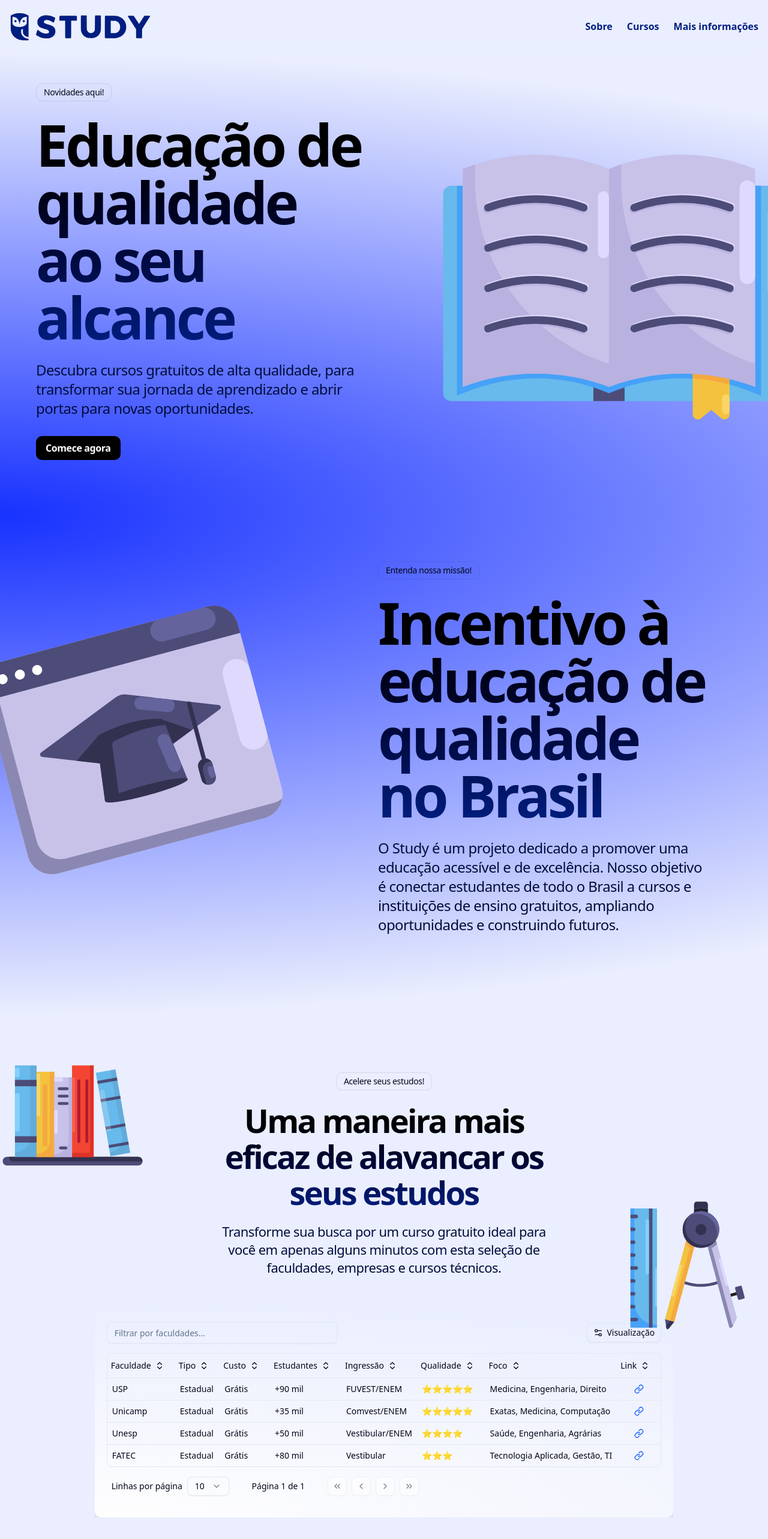
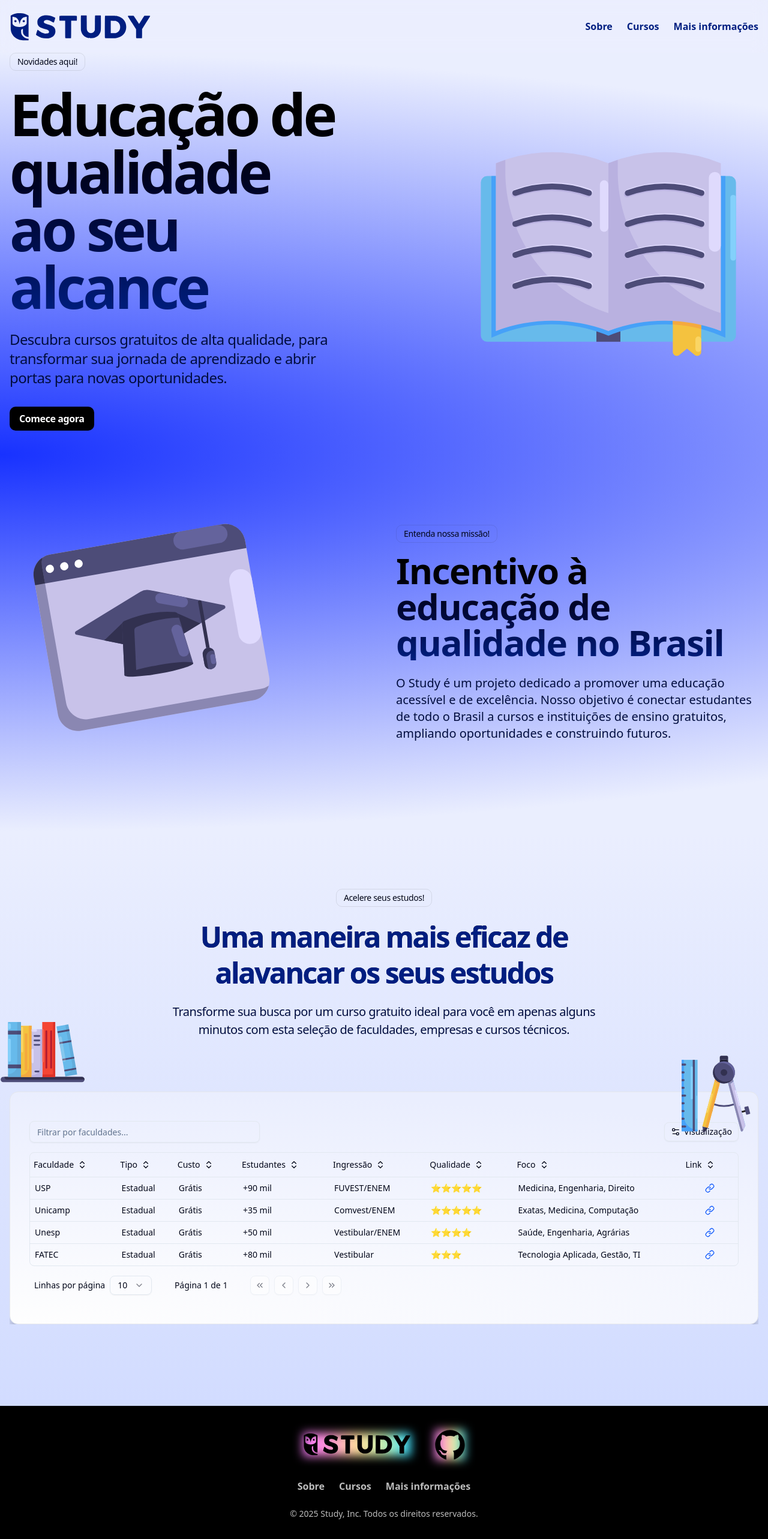
Before and after one commit to GustavoAlmeida-cy/study-project, a Next.js app: page / in a window 1280 px wide. Shown: the top 2566 px of the page at 60% size. Built offline with nearby package versions, Linux system fonts and the light colour scheme.

Commit message:
mobile fix

```diff
--- a/src/app/layout.tsx
+++ b/src/app/layout.tsx
@@ -28,7 +28,7 @@ export default function RootLayout({
     <html lang="pt-BR">
       <body
         id="initial"
-        className={`${geistSans.variable} ${geistMono.variable} antialiased bg-[#EAEEFE]`}
+        className={`${geistSans.variable} ${geistMono.variable} antialiased bg-[#EAEEFE] w-109 sm:w-auto`}
       >
         <ScrollTopButton />
         {children}
--- a/src/components/sections/about.tsx
+++ b/src/components/sections/about.tsx
@@ -1,8 +1,6 @@
 "use client";
 
-// Assets
 import webStudyImage from "@/assets/study_web.svg";
-
 import { motion, useScroll, useTransform } from "framer-motion";
 import { useRef } from "react";
 
@@ -20,31 +18,29 @@ export const About = () => {
     <section
       id="about"
       ref={aboutRef}
-      className="pt-8 pb-20 md:pt-6 md:pb-20 bg-[radial-gradient(ellipse_200%_100%_at_top_left,#1832FF,#EAEEFE)] overflow-x-clip"
+      className="pt-12 pb-20 bg-[radial-gradient(ellipse_200%_100%_at_top_left,#1832FF,#EAEEFE)] overflow-x-clip"
     >
-      <div className="container mx-auto px-5 w-300">
-        <div className="flex flex-wrap lg:flex-nowrap items-center justify-between gap-10 mx-10">
-          {/* Image */}
-          <div className="hidden lg:flex mt-20 h-[650px] flex-1 relative w-[250px] md:w-[550px] xs:w-[220px]">
+      <div className="container mx-auto px-4">
+        <div className="flex flex-col lg:flex-row items-center justify-between gap-10">
+          {/* Imagem decorativa */}
+          <div className="hidden lg:flex flex-1 justify-center relative h-[400px] lg:h-[500px]">
             <motion.img
               src={webStudyImage.src}
               alt="Web study image"
-              height={500}
-              width={500}
-              className="hidden lg:block md:absolute select-none absolute top-10 -left-30 rotate-[-15deg]"
-              style={{
-                translateY: translateY,
-              }}
+              width={400}
+              height={400}
+              className="select-none absolute top-15 left-10 rotate-[-10deg]"
+              style={{ translateY }}
             />
           </div>
 
-          {/* Text */}
-          <div className="w-[250px]  md:w-[550px] xs:w-[220px]">
-            <div className="tag">Entenda nossa missão!</div>
-            <h1 className="text-5xl md:text-8xl font-bold tracking-tighter bg-gradient-to-b from-black to-[#001E80] text-transparent bg-clip-text mt-6">
+          {/* Texto */}
+          <div className="flex-1 text-center lg:text-left">
+            <div className="tag mb-4">Entenda nossa missão!</div>
+            <h1 className="text-3xl sm:text-5xl lg:text-6xl font-bold tracking-tight bg-gradient-to-b from-black to-[#001E80] text-transparent bg-clip-text">
               Incentivo à educação de qualidade no Brasil
             </h1>
-            <p className="text-2xl text-[#010D3E] tracking-tight mt-6">
+            <p className="text-base sm:text-lg lg:text-xl text-[#010D3E] mt-6">
               O Study é um projeto dedicado a promover uma educação acessível e
               de excelência. Nosso objetivo é conectar estudantes de todo o
               Brasil a cursos e instituições de ensino gratuitos, ampliando
--- a/src/components/sections/education.tsx
+++ b/src/components/sections/education.tsx
@@ -6,14 +6,12 @@ import bookImage from "@/assets/book_3.svg";
 
 // * Libs
 import { motion, useScroll, useTransform } from "framer-motion";
-import { useRef } from "react";
+import { useRef, useEffect, useState } from "react";
 
 // * Data Table Components
 import { College, columns } from "@/components/sections/data_table/columns";
 import { DataTable } from "@/components/sections/data_table/data-table";
 import { getCollegesData } from "@/data/colleges-data";
-
-import { useEffect, useState } from "react";
 
 export default function Education() {
   const [data, setData] = useState<College[]>([]);
@@ -35,51 +33,47 @@ export default function Education() {
     <section
       id="education"
       ref={sectionRef}
-      className="bg-gradient-to-b from-[#EAEEFE] to=[#D2DCFF] py-24 overflow-x-clip"
+      className="bg-gradient-to-b from-[#EAEEFE] to-[#D2DCFF] py-16 md:py-24 overflow-x-clip"
     >
       <div className="container mx-auto px-4">
-        {/* Text */}
-        <div className="section-heading">
-          <div className="flex justify-center">
-            <div className="tag">Acelere seus estudos!</div>
-          </div>
-          <h2 className="section-title mt-5">
+        {/* Cabeçalho de seção */}
+        <div className="text-center max-w-3xl mx-auto">
+          <div className="tag">Acelere seus estudos!</div>
+          <h2 className="section-title mt-5 text-3xl md:text-5xl font-bold text-[#001E80]">
             Uma maneira mais eficaz de alavancar os seus estudos
           </h2>
-          <p className="section-description mt-5">
+          <p className="section-description mt-5 text-lg md:text-xl text-[#010D3E]">
             Transforme sua busca por um curso gratuito ideal para você em apenas
             alguns minutos com esta seleção de faculdades, empresas e cursos
             técnicos.
           </p>
         </div>
-        {/* Images */}
-        <div className="relative">
+
+        {/* Imagens decorativas visíveis somente em telas lg+ */}
+        <div className="relative my-12">
           <motion.img
             src={mansonImage.src}
             alt="Manson image"
-            height={250}
-            width={250}
-            className="hidden select-none lg:block absolute right-0 -top-50"
-            style={{
-              translateY: translateY,
-            }}
+            height={150}
+            width={150}
+            className="hidden lg:block select-none absolute right-0 -top-20"
+            style={{ translateY }}
           />
           <motion.img
             src={bookImage.src}
             alt="Books image"
-            height={250}
-            width={250}
-            className="hidden select-none lg:block absolute -left-5 bottom-50"
-            style={{
-              translateY: translateY,
-            }}
+            height={150}
+            width={150}
+            className="hidden lg:block select-none absolute -left-5 bottom-0"
+            style={{ translateY }}
           />
         </div>
       </div>
-      {/* Table antiga não tem o problema de scroll */}
-      <div className="container mx-auto flex py-10 justify-center">
-        <div className="overflow-x-auto">
-          <div className="p-5 border-4shadow-black/20 shadow-2xl rounded-lg border-gray-100  bg-[radial-gradient(ellipse_200%_100%_at_bottom_left,#FEFEFE,#EAEEFE)] overflow-x-clip">
+
+      {/* Tabela de dados */}
+      <div className="container mx-auto px-4 py-10">
+        <div className="w-full overflow-x-auto">
+          <div className="min-w-[640px] sm:min-w-full p-4 sm:p-6 md:p-8 border shadow-black/20 shadow-xl rounded-xl border-gray-200 bg-[radial-gradient(ellipse_200%_100%_at_bottom_left,#FEFEFE,#EAEEFE)]">
             <DataTable columns={columns} data={data} />
           </div>
         </div>
--- a/src/components/sections/footer.tsx
+++ b/src/components/sections/footer.tsx
@@ -7,11 +7,13 @@ export const Footer = () => {
   return (
     <footer
       id="footer"
-      className="bg-black text-[#BCBCBC] text-sm py-10 text-center overflow-x-clip"
+      className="bg-black text-[#BCBCBC] text-sm py-10 text-center"
     >
       <div className="container mx-auto px-4">
-        <div className="flex justify-center items-center gap-10">
-          <div className="inline-flex relative before:content-[''] before:h-full before:w-full before:top-0 before:bottom-0 before:blur before:bg-[linear-gradient(to_right,#F87BFF,#FB92CF,#FFDD9B,#C2F0B1,#2FD8FE)] before:absolute">
+        {/* Logo + Social */}
+        <div className="flex flex-col sm:flex-row justify-center items-center gap-6 sm:gap-10">
+          {/* Logo com efeito */}
+          <div className="relative inline-flex before:content-[''] before:absolute before:inset-0 before:blur before:bg-[linear-gradient(to_right,#F87BFF,#FB92CF,#FFDD9B,#C2F0B1,#2FD8FE)]">
             <Link href="#initial">
               <Image
                 src={Logo}
@@ -22,15 +24,17 @@ export const Footer = () => {
               />
             </Link>
           </div>
-          <div className="inline-flex rounded-b-lg relative before:content-[''] before:h-full before:w-full before:top-0 before:bottom-0 before:blur before:bg-[linear-gradient(to_right,#F87BFF,#FB92CF,#FFDD9B,#C2F0B1,#2FD8FE)] before:absolute">
+
+          {/* GitHub com efeito */}
+          <div className="relative inline-flex before:content-[''] before:absolute before:inset-0 before:blur before:bg-[linear-gradient(to_right,#F87BFF,#FB92CF,#FFDD9B,#C2F0B1,#2FD8FE)] rounded-b-lg">
             <Link
               href="https://github.com/GustavoAlmeida-cy/study-project"
-              target="_black"
+              target="_blank"
+              rel="noopener noreferrer"
             >
-              {" "}
               <Image
                 src={SocialGitHub}
-                alt="Menu"
+                alt="GitHub"
                 width={50}
                 height={50}
                 className="select-none cursor-pointer relative"
@@ -38,7 +42,9 @@ export const Footer = () => {
             </Link>
           </div>
         </div>
-        <nav className="flex flex-col md:flex-row md:justify-center gap-6 mt-8">
+
+        {/* Navegação */}
+        <nav className="flex flex-col sm:flex-row justify-center items-center gap-4 sm:gap-6 mt-8 text-base">
           <Link
             className="hover:opacity-80 transition-opacity font-bold"
             href="#about"
@@ -58,7 +64,9 @@ export const Footer = () => {
             Mais informações
           </Link>
         </nav>
-        <p className="mt-6">
+
+        {/* Copyright */}
+        <p className="mt-6 text-xs sm:text-sm">
           &copy; 2025 Study, Inc. Todos os direitos reservados.
         </p>
       </div>
--- a/src/components/sections/header.tsx
+++ b/src/components/sections/header.tsx
@@ -4,38 +4,39 @@ import Link from "next/link";
 
 export const Header = () => {
   return (
-    <header className="sticky top-0 backdrop-blur-sm z-50">
-      <div className="py-5">
+    <header className="sticky top-0 z-50 backdrop-blur-md bg-white/5 dark:bg-black/60">
+      <div className="py-3 sm:py-4 md:py-5">
         <div className="container mx-auto px-4">
           <div className="flex items-center justify-between">
             {/* Logo */}
             <Link href="#initial" className="text-base">
-              <Logomark className="h-12 w-auto select-none" />
+              <Logomark className="h-10 sm:h-12 w-auto select-none" />
             </Link>
 
-            {/* Ícone de menu da Lucide */}
+            {/* Ícone do menu (mobile only) */}
             <Menu
-              size={50}
-              className="select-none cursor-pointer md:hidden text-[#001E80]"
+              size={40}
+              className="cursor-pointer md:hidden text-[#001E80] transition-opacity hover:opacity-80"
               strokeWidth={2.5}
+              aria-label="Abrir menu"
             />
 
-            {/* Menu de navegação */}
-            <nav className="hidden md:flex gap-6 text-[#001E80] items-center">
+            {/* Menu de navegação (desktop only) */}
+            <nav className="hidden md:flex gap-4 md:gap-6 items-center text-sm sm:text-base text-[#001E80] font-semibold">
               <Link
-                className="hover:opacity-80 transition-opacity font-bold"
+                className="hover:opacity-80 transition-opacity"
                 href="#about"
               >
                 Sobre
               </Link>
               <Link
-                className="hover:opacity-80 transition-opacity font-bold"
+                className="hover:opacity-80 transition-opacity"
                 href="#education"
               >
                 Cursos
               </Link>
               <Link
-                className="hover:opacity-80 transition-opacity font-bold"
+                className="hover:opacity-80 transition-opacity"
                 href="#footer"
               >
                 Mais informações
--- a/src/components/sections/hero.tsx
+++ b/src/components/sections/hero.tsx
@@ -9,9 +9,10 @@ import Link from "next/link";
 export const Hero = () => {
   return (
     <section className="pt-8 pb-20 md:pt-0 md:pb-10 bg-[radial-gradient(ellipse_200%_100%_at_bottom_left,#1832FF,#EAEEFE)] overflow-x-clip">
-      <div className="container mx-auto px-15">
-        <div className="flex items-center justify-between gap-100">
-          <div className="w-[250px]  md:w-[550px] xs:w-[220px]">
+      <div className="container mx-auto px-4">
+        <div className="flex flex-col-reverse md:flex-row items-center justify-between gap-10">
+          {/* Texto */}
+          <div className="w-full md:max-w-[550px] text-center md:text-left">
             <div className="tag">Novidades aqui!</div>
             <h1 className="text-5xl md:text-8xl font-bold tracking-tighter bg-gradient-to-b from-black to-[#001E80] text-transparent bg-clip-text mt-6">
               Educação de qualidade ao seu alcance
@@ -20,23 +21,20 @@ export const Hero = () => {
               Descubra cursos gratuitos de alta qualidade, para transformar sua
               jornada de aprendizado e abrir portas para novas oportunidades.
             </p>
-            <div className="flex gap-1 items-center mt-[30px]">
+            <div className="flex justify-center md:justify-start mt-8">
               <Link href="#education">
                 <button className="btn btn-primary">Comece agora</button>
               </Link>
             </div>
           </div>
 
-          <div className="mt-20 h-[650px] flex-1 relative">
+          {/* Imagem (oculta em telas pequenas) */}
+          <div className="hidden md:block w-full max-w-[500px] mx-auto md:mx-0 mt-10 md:mt-0">
             <motion.img
               src={bookImage.src}
               alt="Book image"
-              height={500}
-              width={500}
-              className="select-none xl:absolute xl:h-full xl:w-auto xl:max-w-none lg:-left-80 xl:-top-8"
-              animate={{
-                translateY: [-30, 30],
-              }}
+              className="select-none w-full h-auto"
+              animate={{ translateY: [-30, 30] }}
               transition={{
                 repeat: Infinity,
                 repeatType: "mirror",
```
